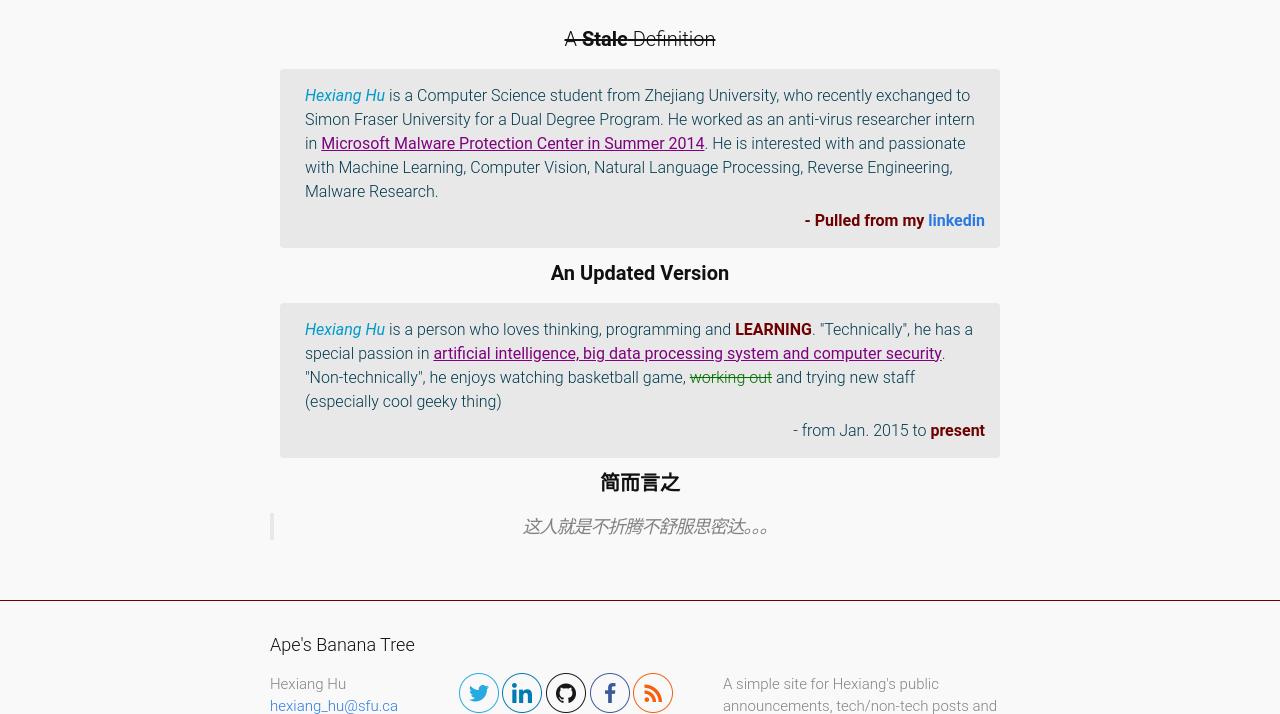
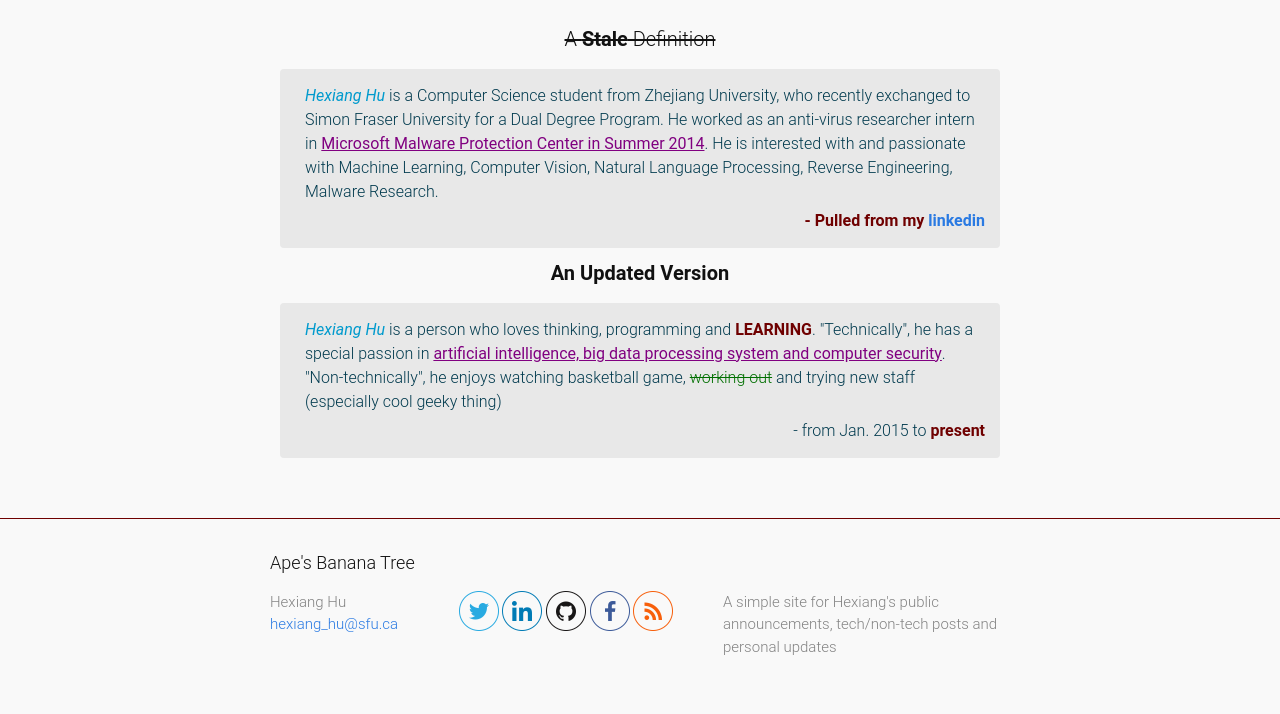
Before and after one commit to danielyou0230/danielyou0230.github.io, a Jekyll site: the page built from about.md, in a window 1280 px wide and 900 px high, scrolled down 1117 px, cut to the strip 0-714 px from the top of the window. Built offline with Jekyll 4.4.1, drawn with Linux system fonts in a browser that asks for light colours.

Commit message:
Adjust about page

```diff
--- a/about.md
+++ b/about.md
@@ -68,7 +68,3 @@ Idea comes and goes, I catch some and put them here..
       - from Jan. 2015 to <strong>present</strong>
   </div>
 </div>
-
-<h4 class="text-center"><strong>简而言之</strong></h4>
-> 这人就是不折腾不舒服思密达。。。
-{: .text-center}
```
